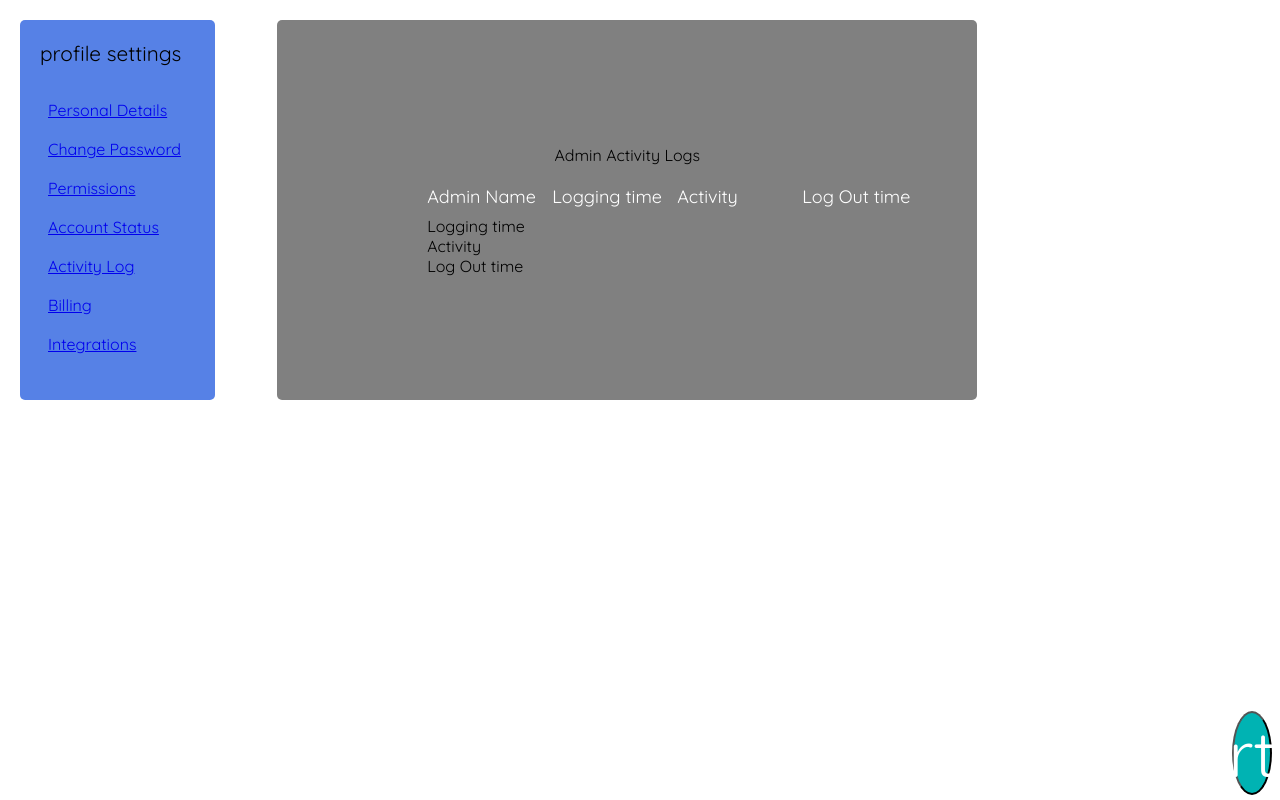
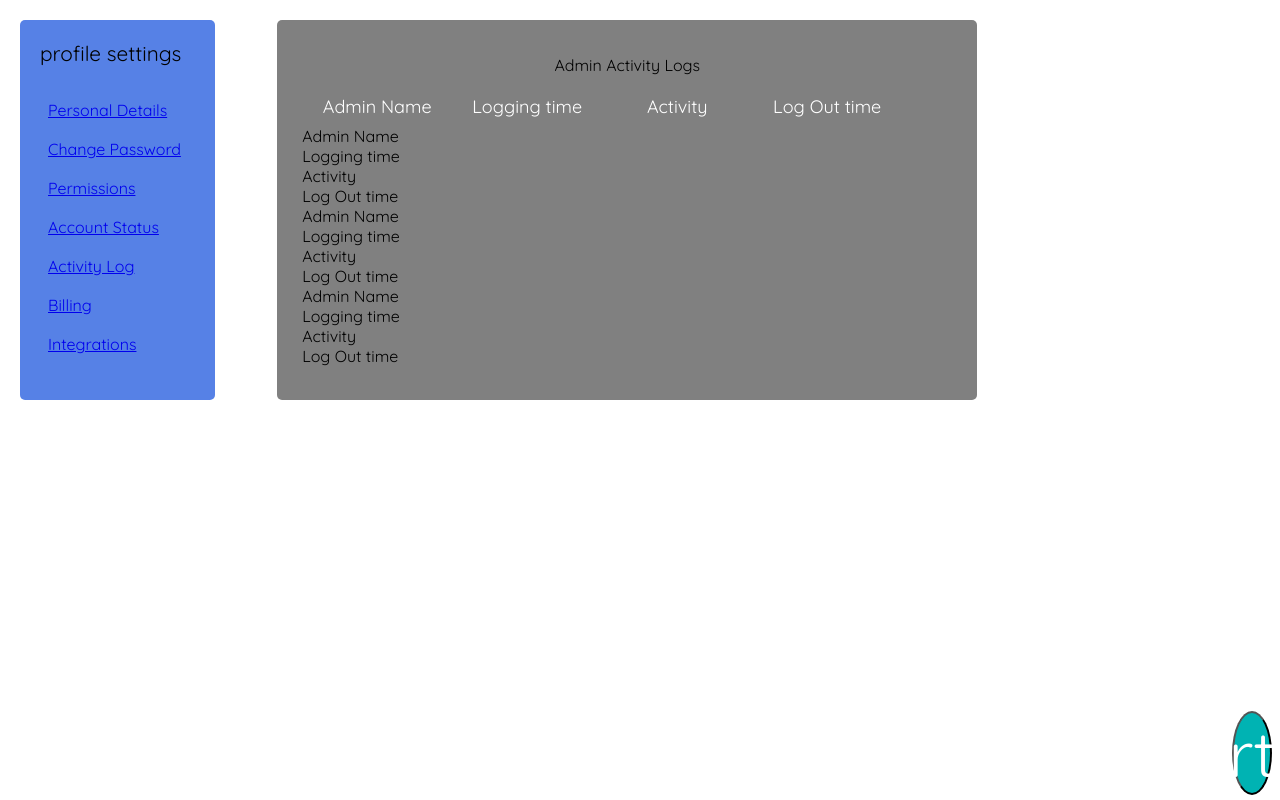
Before and after one commit to DC-21/React-Admin-Dashboard, a React (Vite) app: page /activity in a window 1280 px wide. Built offline with nearby package versions, Linux system fonts and the light colour scheme.

Commit message:
first commit

```diff
--- a/src/Slide/Logs.jsx
+++ b/src/Slide/Logs.jsx
@@ -10,12 +10,21 @@ const Logs = () => {
             <p>Log Out time</p>
         </div>
         <div className='row2'>
+        <p>Admin Name</p>
             <p>Logging time</p>
+            <p>Activity</p>
+            <p>Log Out time</p>
         </div>
         <div className='row3'>
+        <p>Admin Name</p>
+            <p>Logging time</p>
             <p>Activity</p>
+            <p>Log Out time</p>
         </div>
         <div className='row4'>
+        <p>Admin Name</p>
+            <p>Logging time</p>
+            <p>Activity</p>
             <p>Log Out time</p>
         </div>
     </div>
--- a/src/Slide/log.css
+++ b/src/Slide/log.css
@@ -5,10 +5,14 @@
 }
 .row1{
     display: flex;
-    width: 500px;
+    width: 600px;
+    align-items: center;
+    justify-content: center;
 }
 .row1 p{
     font-size: large;
     color: white;
     padding-bottom: 8px;
+    text-align: center;
+    flex: 1;
 }
--- a/src/pages/Activity.jsx
+++ b/src/pages/Activity.jsx
@@ -8,7 +8,7 @@ const Activity = () => {
     <div className="activity">
         <span>Admin Activity Logs</span>
       <div className="user">
-        <div className="name">
+        <div className="activ">
           <Logs/>
         </div>
       </div>
--- a/src/pages/main.css
+++ b/src/pages/main.css
@@ -135,3 +135,9 @@
   justify-content: center;
   align-items: center;
 }
+
+.activ {
+  display: flex;
+  width: 650px;
+  padding-top: 20px;
+}
```
